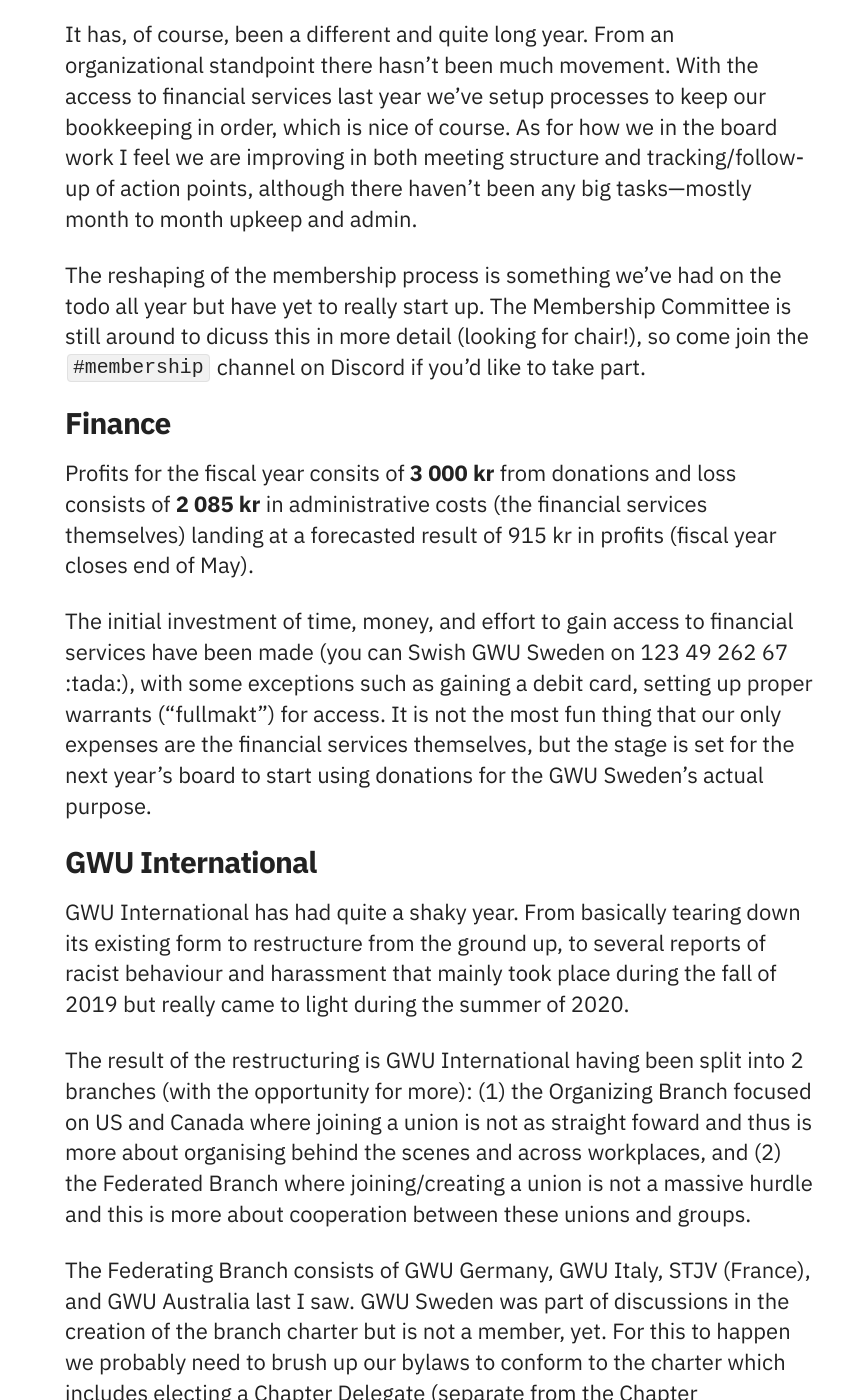
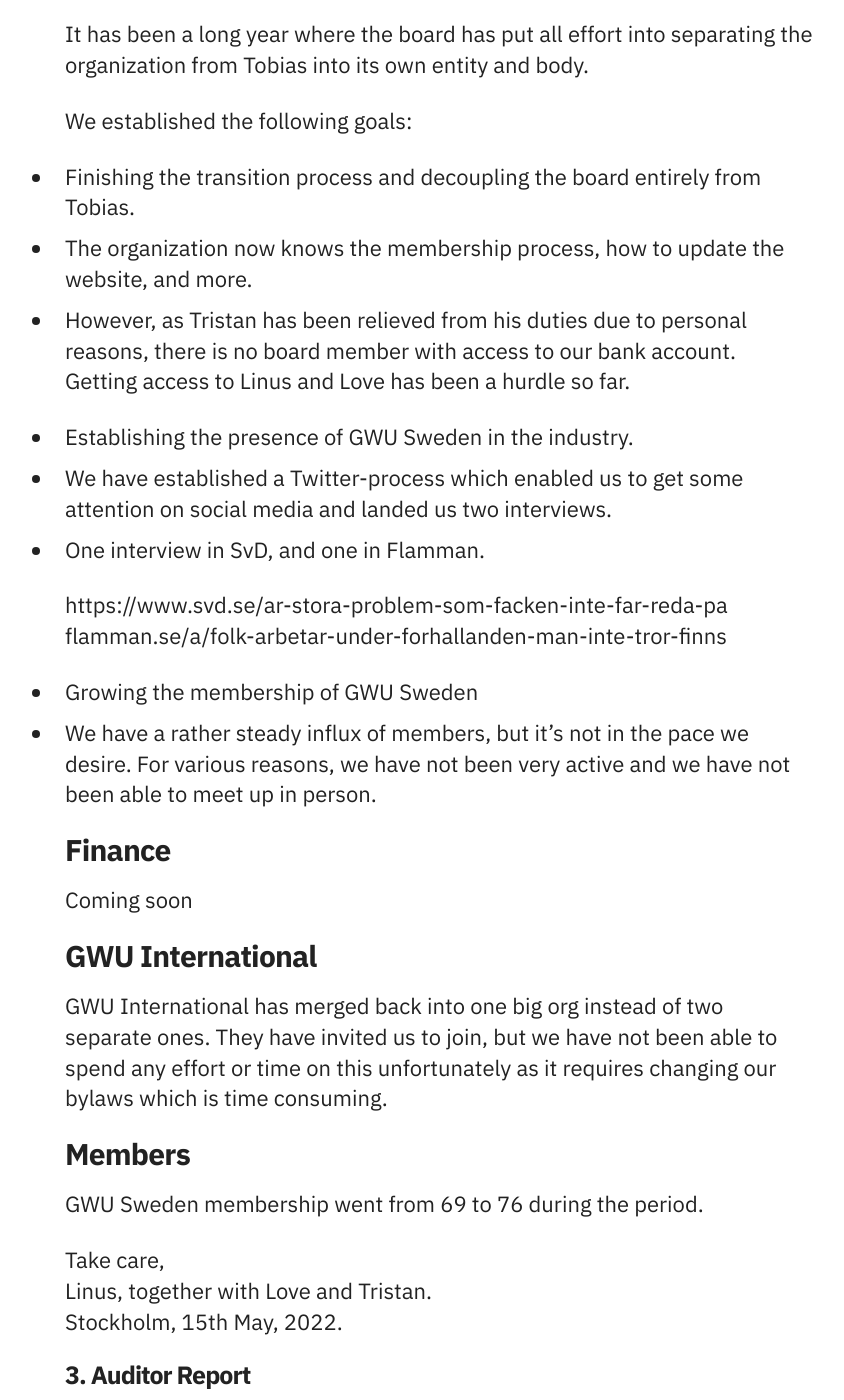
Before and after one commit to GWU-Sweden/gwu-sweden.org, a Jekyll site: the page built from agm2021/index.md, in a window 1280 px wide and 1400 px high, scrolled down 2123 px. Shown: the whole window, without its empty margins (201-1045 px from the left). Built offline with Jekyll 4.4.1, drawn with Linux system fonts in a browser that asks for light colours; some of the changed text lies outside the part shown.

Commit message:
Update index.md

```diff
--- a/agm2021/index.md
+++ b/agm2021/index.md
@@ -5,12 +5,12 @@
 
 # Invitation to GWU Sweden's Annual General Meeting 2021
 
-The 3rd Annual General Meeting of GWU Sweden will be held **Sunday, May 23rd, 2021, at 14:00** on the GWU Sweden Discord server in the `#meetings` channel.
+The 3rd Annual General Meeting of GWU Sweden will be held **Sunday, May 23rd, 2021, at 19:00** on the GWU Sweden Discord server in the `#meetings` channel.
 
 No motions to bring to a vote have been submitted to the board, so the agenda will be very standard. See attachments below for full details.
 
 With solidarity,
-Tobias and the rest of the board.
+Linus and the rest of the board.
 
 ---
 
@@ -55,56 +55,46 @@
 
 #### Board
 
-The board has consisted of Tobias Möllstam, chair; Linus Neuman, secretary; and Tristan Louet, treasurer.
+The board has consisted of Linus Neuman, chair; Love Arvidsson, secretary; and Tristan Louet, treasurer.
 
 #### Activities
 
-It has, of course, been a different and quite long year. From an organizational standpoint there hasn't been much movement. With the access to financial services last year we've setup processes to keep our bookkeeping in order, which is nice of course. As for how we in the board work I feel we are improving in both meeting structure and tracking/follow-up of action points, although there haven't been any big tasks—mostly month to month upkeep and admin.
+It has been a long year where the board has put all effort into separating the organization from Tobias into its own entity and body.
 
-The reshaping of the membership process is something we've had on the todo all year but have yet to really start up. The Membership Committee is still around to dicuss this in more detail (looking for chair!), so come join the `#membership` channel on Discord if you'd like to take part.
+We established the following goals:
+* Finishing the transition process and decoupling the board entirely from Tobias.
+- The organization now knows the membership process, how to update the website, and more.
+- However, as Tristan has been relieved from his duties due to personal reasons, there is no board member with access to our bank account. Getting access to Linus and Love has been a hurdle so far.
+
+* Establishing the presence of GWU Sweden in the industry.
+ - We have established a Twitter-process which enabled us to get some attention on social media and landed us two interviews.
+ - One interview in SvD, and one in Flamman.
+
+https://www.svd.se/ar-stora-problem-som-facken-inte-far-reda-pa
+flamman.se/a/folk-arbetar-under-forhallanden-man-inte-tror-finns
+
+* Growing the membership of GWU Sweden
+ - We have a rather steady influx of members, but it's not in the pace we desire. For various reasons, we have not been very active and we have not been able to meet up in person.
 
 #### Finance
 
-Profits for the fiscal year consits of **3 000 kr** from donations and loss consists of **2 085 kr** in administrative costs (the financial services themselves) landing at a forecasted result of 915 kr in profits (fiscal year closes end of May).
-
-The initial investment of time, money, and effort to gain access to financial services have been made (you can Swish GWU Sweden on 123 49 262 67 :tada:), with some exceptions such as gaining a debit card, setting up proper warrants ("fullmakt") for access. It is not the most fun thing that our only expenses are the financial services themselves, but the stage is set for the next year's board to start using donations for the GWU Sweden's actual purpose.
+Coming soon
 
 #### GWU International
 
-GWU International has had quite a shaky year. From basically tearing down its existing form to restructure from the ground up, to several reports of racist behaviour and harassment that mainly took place during the fall of 2019 but really came to light during the summer of 2020.
-
-The result of the restructuring is GWU International having been split into 2 branches (with the opportunity for more): (1) the Organizing Branch focused on US and Canada where joining a union is not as straight foward and thus is more about organising behind the scenes and across workplaces, and (2) the Federated Branch where joining/creating a union is not a massive hurdle and this is more about cooperation between these unions and groups.
-
-The Federating Branch consists of GWU Germany, GWU Italy, STJV (France), and GWU Australia last I saw. GWU Sweden was part of discussions in the creation of the branch charter but is not a member, yet. For this to happen we probably need to brush up our bylaws to conform to the charter which includes electing a Chapter Delegate (separate from the Chapter Coordinator which according to our bylaws is the Chair, so yours truly). This delegate would represent GWU Sweden in any assemblies on the Federing branch level. Changes to the bylaws require an Extraordinary General Meeting to bring the org membership together for a vote, and I could've wished this preparatory work had been done by this year's board but it remains a task for the next year's board to pursue.
-
-The Federating branch approves of our efforts to seek membership, but it is entirely up to us in GWU Sweden—as with or without membership we are still a fully autonomous organization.
+GWU International has merged back into one big org instead of two separate ones.
+They have invited us to join, but we have not been able to spend any effort or time on this unfortunately as it requires changing our bylaws which is time consuming.
 
 #### Members
 
-GWU Sweden membership went from 57 to 69 during the period.
+GWU Sweden membership went from 69 to 76 during the period.
 
 
 Take care,
-Tobias, together with Linus and Tristan.
-Knivsta, 22nd May, 2021.
+Linus, together with Love and Tristan.
+Stockholm, 15th May, 2022.
 
 
 ### 3. Auditor Report
 
-The board meeting minutes are in good order and available in Drive. The AGM minutes have been added to Drive as discussed last year. That is all excellent!
-
-Documents such as the association registration and the bylaws are not in the Drive. This was mentioned last year, and could be worth addressing.
-
-The board meeting minutes reflect the organisation as a whole: slow going, slow to setup, and mostly inactive. There has been great progress with the bank account and accounting setup, and that is fantastic to hear!
-
-A lot of things have not been followed-up on or got heavily delayed. We are all busy and in a bad shape due to the Covid situation and that makes is all understandable, however a summary of loose ends still seems useful to provide:
-
-- Bank account: the last board meeting minutes (2021-04-06) mention signing and sending in papers to get an organisation debit card: I confirmed with Tobias that this is delayed because the card needs to be tied to a specific person, which is not ideal right before a new board gets voted in. Overall the bank setup has taken an absurdly long time, but it has not caused major issues and seems to be getting resolved.
-- Accounting and taxes: The accounting document in the Drive folder does not give me full confidence that there is sufficient accounting and tax knowledge in the board to do things right. This is compounded by the mention of papers being sent late to Skatteverket: verifying with Tobias showed this to be the Inkomstdeklaration 3, and that no ombud has been registered for the organisation, making administration more complicated. Again I certainly understand how this could happen, but it will need addressing.
-- Membership process and dedicated channel: Some discussions happened last year and the minutes mention wanting and failing to follow through. There has not been activity in the channel since. This will need to be reprioritised at some point.
-- GWU International: The reorganisation seems mostly complete at this point, and procedures were done for GWU Sweden to join the EU/AU branch. This was unfortunately not communicated to members. There is also mention of required amendments to bylaws and election of a delegate, which do not seem to have happened. How urgent is this?
-- Tobias is stepping down: How much is still in his name, and is there a transition process planned?
-
-To be blunt, the overall picture I get is that Tobias took on a lot of tasks and was too busy to deliver on all of them, especially during a year where everything went to hell. That is fair! He is not planning to run again, but we do not want to repeat the same pattern with the next chairperson. This all needs to be addressed at an organisation level, and we should take it after the AGM once the new board is chosen.
-
-Overall I still recommend freeing the board of liability, with the caveat of any penalty for the late income declaration.
+Coming soon
```
